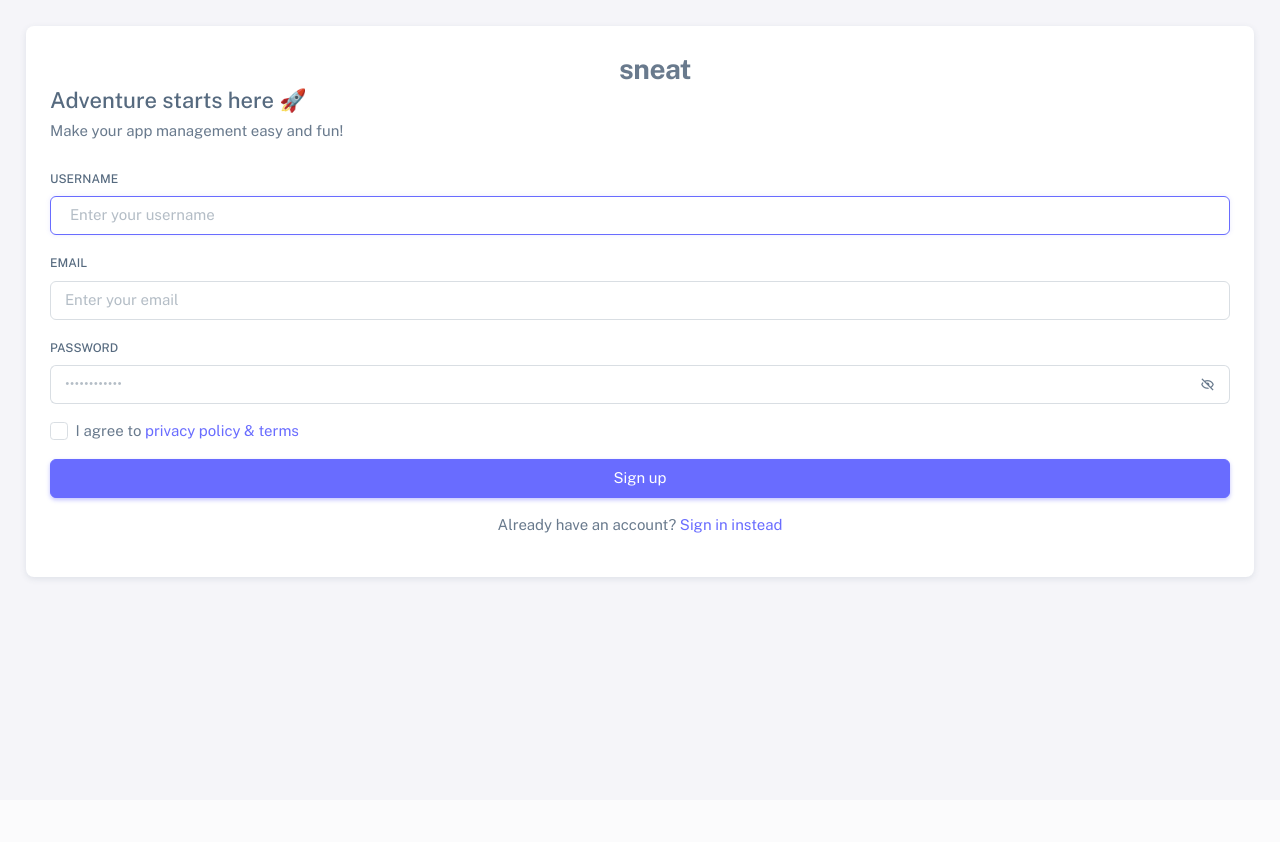
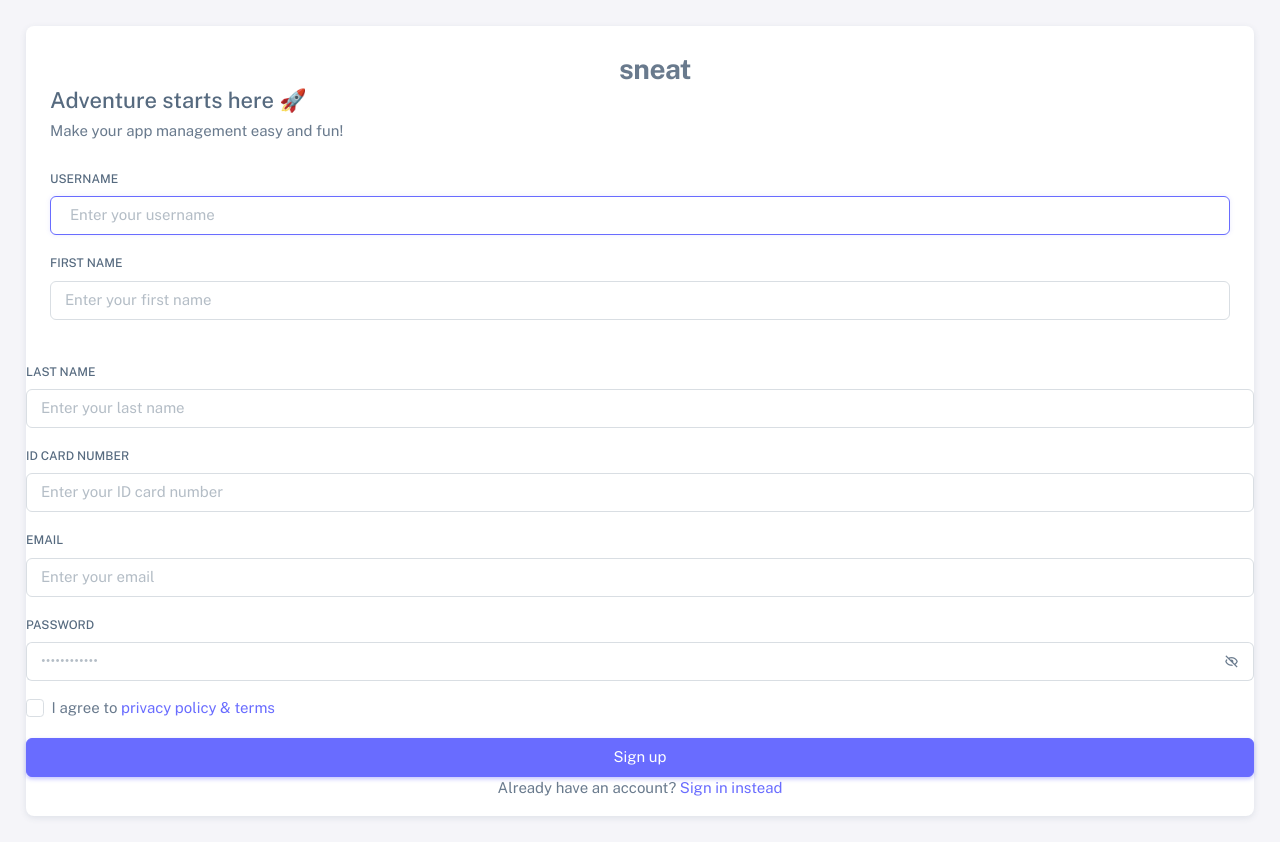
Before and after one commit to Fikei1151/mokhs, a Flask app: page /register in a window 1280 px wide. Before the commit the page ends 581 px from the top, so only its background shows below. Run offline with Flask 3, Linux system fonts and the light colour scheme; some libraries are stand-ins or nearby versions.

Commit message:
profilr page

```diff
--- a/app.py
+++ b/app.py
@@ -3,7 +3,7 @@ from flask_sqlalchemy import SQLAlchemy
 from models import db, User
 from werkzeug.security import generate_password_hash, check_password_hash
 from werkzeug.security import check_password_hash
-from flask_login import LoginManager, login_user, login_required, logout_user
+from flask_login import LoginManager, login_user, login_required, logout_user,current_user
 
 
 app = Flask(__name__)
@@ -27,24 +27,27 @@ def index():
 @app.route('/register', methods=['GET', 'POST'])
 def register():
     if request.method == 'POST':
+        # รับข้อมูลจากฟอร์ม
         username = request.form.get('username')
         first_name = request.form.get('first_name')
         last_name = request.form.get('last_name')
         gender = request.form.get('gender')
         email = request.form.get('email')
         password = request.form.get('password')
+        id_card = request.form.get('id_card')  # รับข้อมูล id_card
 
         user_exists = User.query.filter_by(username=username).first()
         if user_exists:
             return 'Username already exists'
 
         hashed_password = generate_password_hash(password)
-        new_user = User(username=username, first_name=first_name, last_name=last_name, gender=gender, email=email, password=hashed_password)
+        new_user = User(username=username, first_name=first_name, last_name=last_name, gender=gender, email=email, password=hashed_password, id_card=id_card)
         db.session.add(new_user)
         db.session.commit()
 
         return redirect(url_for('login'))
     return render_template('register.html')
+
 
 @app.route('/login', methods=['GET', 'POST'])
 def login():
@@ -65,6 +68,16 @@ def login():
 def logout():
     logout_user()
     return redirect(url_for('login'))
+
+
+
+@app.route('/profile')
+@login_required
+def profile():
+    return render_template('profile.html', user=current_user)
+
+
+
 if __name__ == '__main__':
     with app.app_context():
          db.create_all()
--- a/models.py
+++ b/models.py
@@ -5,6 +5,7 @@ db = SQLAlchemy()
 
 class User(UserMixin, db.Model):
     id = db.Column(db.Integer, primary_key=True)
+    id_card = db.Column(db.String(20))
     username = db.Column(db.String(80), unique=True, nullable=False)
     password = db.Column(db.String(200), nullable=False)
     first_name = db.Column(db.String(100))
--- /dev/null
+++ b/tempCodeRunnerFile.py
@@ -0,0 +1 @@
+register
--- a/templates/register.html
+++ b/templates/register.html
@@ -127,6 +127,17 @@
                     <label for="username" class="form-label">Username</label>
                     <input type="text" class="form-control" id="username" name="username" placeholder="Enter your username" autofocus />
                 </div>
+                <label for="first_name" class="form-label">First Name</label>
+                <input type="text" class="form-control" id="first_name" name="first_name" placeholder="Enter your first name" />
+              </div>
+              <div class="mb-3">
+                <label for="last_name" class="form-label">Last Name</label>
+                <input type="text" class="form-control" id="last_name" name="last_name" placeholder="Enter your last name" />
+              </div>
+              <div class="mb-3">
+                <label for="id_card" class="form-label">ID Card Number</label>
+                <input type="text" class="form-control" id="id_card" name="id_card" placeholder="Enter your ID card number" />
+              </div>
                 <div class="mb-3">
                     <label for="email" class="form-label">Email</label>
                     <input type="text" class="form-control" id="email" name="email" placeholder="Enter your email" />
```
Also changed, not shown: templates/profile.html (added, +37 -0 lines), instance/database.db.
